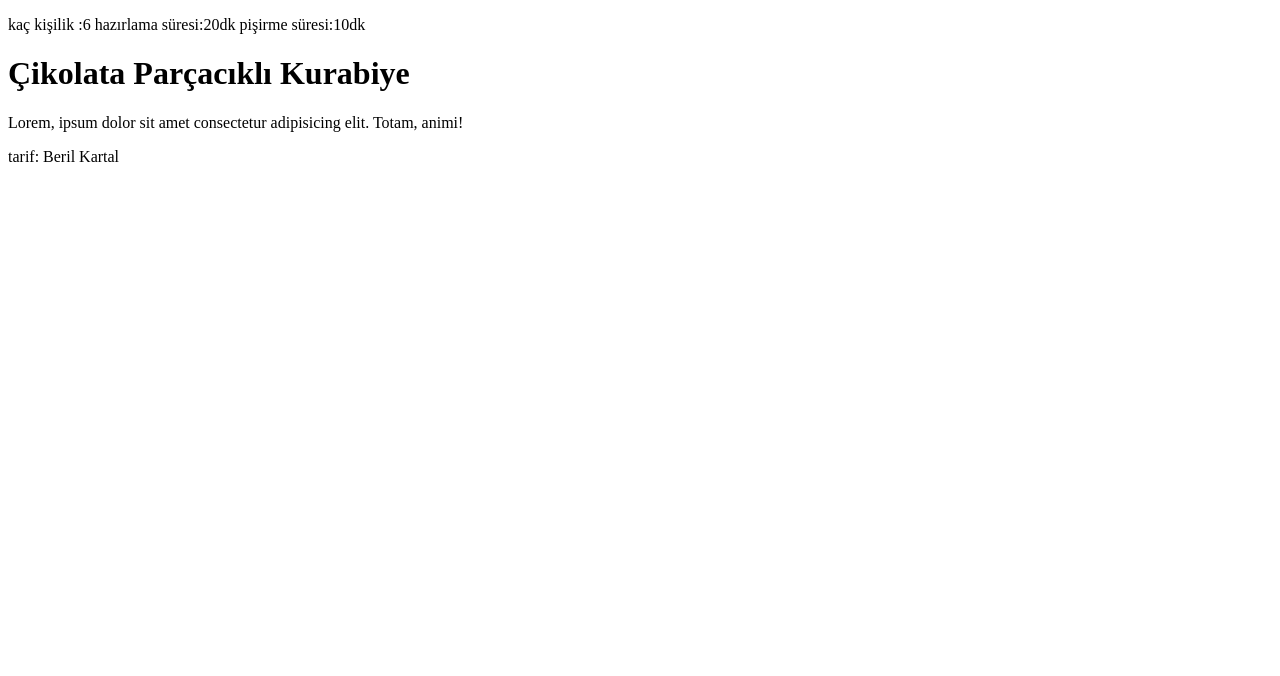
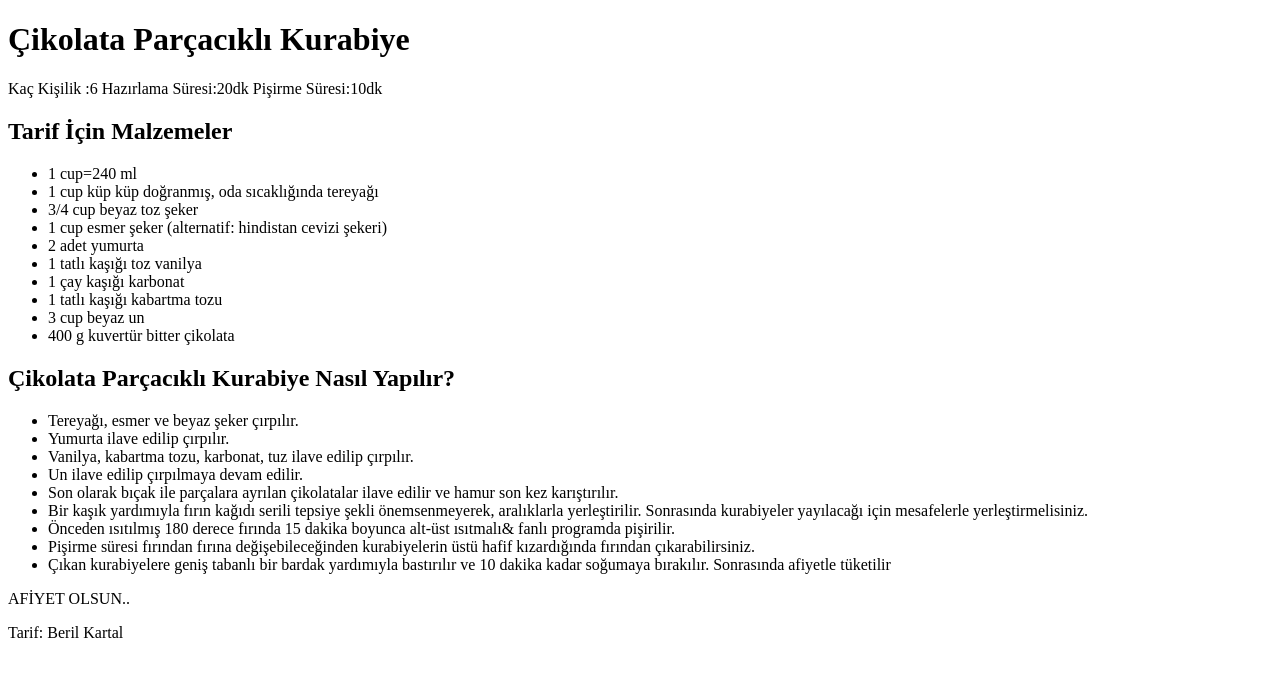
Before and after one commit to berilkln/tarifsayfasi, a plain HTML site: page index.html in a window 1280 px wide. Drawn offline with Linux system fonts and the light colour scheme.

Commit message:
tarif eklendi

```diff
--- a/index.html
+++ b/index.html
@@ -7,18 +7,41 @@
     <title>Tarif Sayfası</title>
 </head>
 <body>
-
+    <h1>Çikolata Parçacıklı Kurabiye</h1>
     <header>
         <nav>
-            <p>kaç kişilik :6 hazırlama süresi:20dk pişirme süresi:10dk</p>
-
+            <p>Kaç Kişilik :6 Hazırlama Süresi:20dk Pişirme Süresi:10dk</p>
         </nav>
-        <article></article>
+        <article>
+            <h2>Tarif İçin Malzemeler</h2>
+            <ul>
+                <li>1 cup=240 ml</li>
+                <li>1 cup küp küp doğranmış, oda sıcaklığında tereyağı</li>
+                <li>3/4 cup beyaz toz şeker</li>
+                <li>1 cup esmer şeker (alternatif: hindistan cevizi şekeri)</li>
+                <li>2 adet yumurta</li>
+                <li>1 tatlı kaşığı toz vanilya</li>
+                <li>1 çay kaşığı karbonat</li>
+                <li>1 tatlı kaşığı kabartma tozu</li>
+                <li>3 cup beyaz un</li>
+                <li>400 g kuvertür bitter çikolata</li>
+            </ul>
+            <h2>Çikolata Parçacıklı Kurabiye Nasıl Yapılır?</h2>
+            <ul>
+                <li>Tereyağı, esmer ve beyaz şeker çırpılır.</li>
+                <li>Yumurta ilave edilip çırpılır.</li>
+                <li> Vanilya, kabartma tozu, karbonat, tuz ilave edilip çırpılır.</li>
+                <li>Un ilave edilip çırpılmaya devam edilir.</li>
+                <li> Son olarak bıçak ile parçalara ayrılan çikolatalar ilave edilir ve hamur son kez karıştırılır.</li>
+                <li>Bir kaşık yardımıyla fırın kağıdı serili tepsiye şekli önemsenmeyerek, aralıklarla yerleştirilir. Sonrasında kurabiyeler yayılacağı için mesafelerle yerleştirmelisiniz.</li>
+                <li>Önceden ısıtılmış 180 derece fırında 15 dakika boyunca alt-üst ısıtmalı& fanlı programda pişirilir.</li>
+                <li> Pişirme süresi fırından fırına değişebileceğinden kurabiyelerin üstü hafif kızardığında fırından çıkarabilirsiniz.</li>
+                <li>Çıkan kurabiyelere geniş tabanlı bir bardak yardımıyla bastırılır ve 10 dakika kadar soğumaya bırakılır. Sonrasında afiyetle tüketilir</li>
+            </ul>
+        </article>
     </header>
-
-    <h1>Çikolata Parçacıklı Kurabiye</h1>
-    <p>Lorem, ipsum dolor sit amet consectetur adipisicing elit. Totam, animi!</p>
-    <p>tarif: Beril Kartal</p>
+    <p>AFİYET OLSUN..</p>
+    <p>Tarif: Beril Kartal</p>
 
 
 </body>
```
